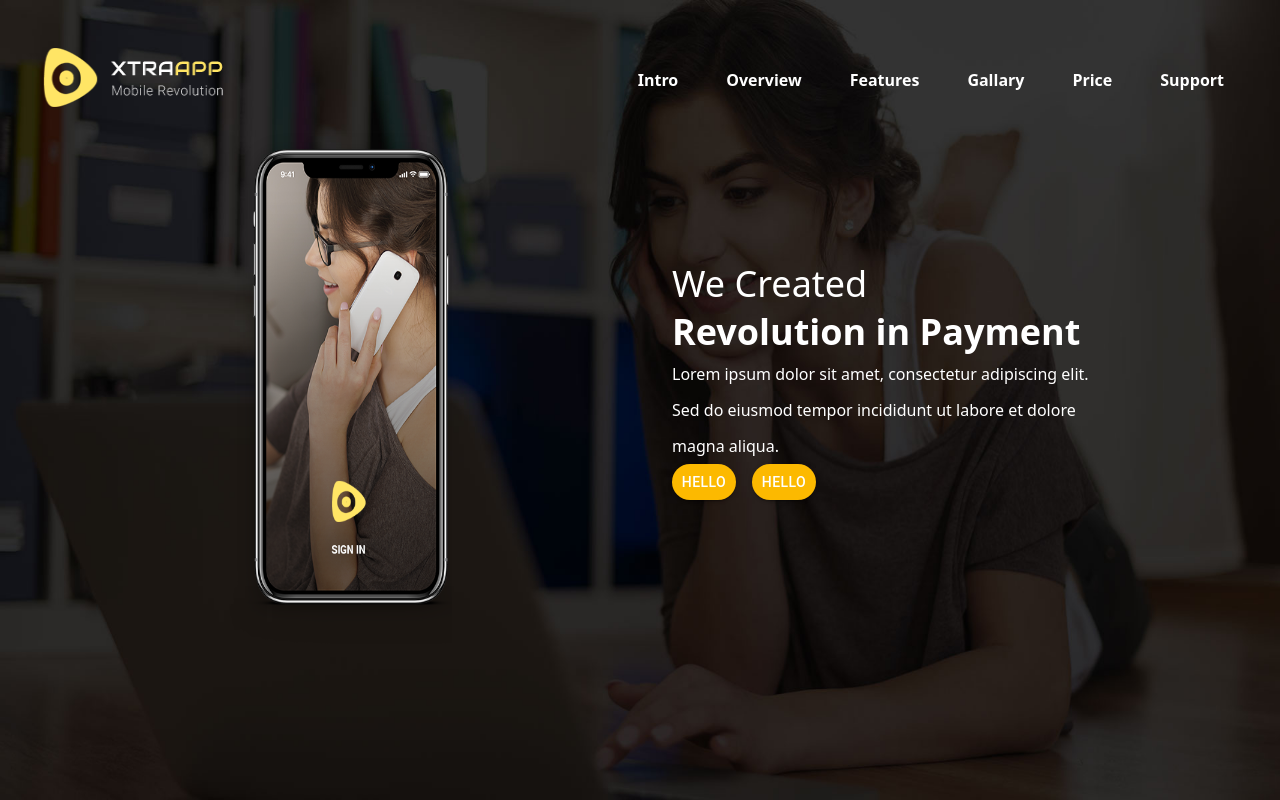
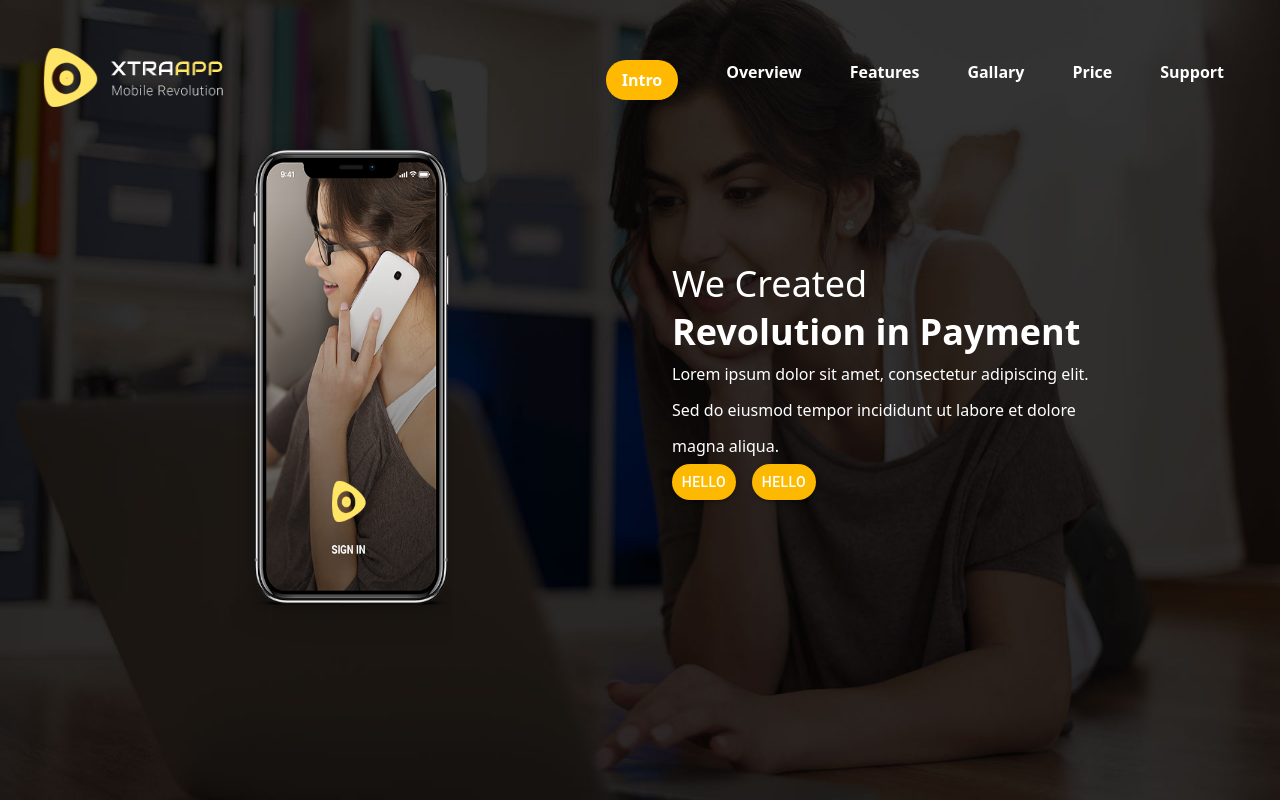
Before and after one commit to Dotuncom/First-React-typescript-mui-project, a React (Vite) app: page / in a window 1280 px wide. Shown: the top 800 px of the page. Built offline with nearby package versions, Linux system fonts and the light colour scheme.

Commit message:
feat: active link indicator for both desktop and mobile and hamburger implementation

```diff
--- a/src/components/Header.tsx
+++ b/src/components/Header.tsx
@@ -1,67 +1,127 @@
-import { useEffect, useState } from 'react'
-import logo from '../assets/logo-1-1.png'
+import { useEffect, useState } from "react";
+import logo from "../assets/logo-1-1.png";
+import { FaBars } from "react-icons/fa";
+import { FaX } from "react-icons/fa6";
 
-type MenuItemProps={
-    id:number,
-    name:string,
-    href:string
-}
+type MenuItemProps = {
+  id: number;
+  name: string;
+  href: string;
+};
 
 const Header = () => {
-    const [isScroll, setIsScroll] = useState(true)
-    useEffect(()=>{
-    const handleScroll=()=>{
-        if(window.scrollY > 50){
-                setIsScroll(true)
-        }else{
-            setIsScroll(false)
-        }
-     }
-     window.addEventListener('scroll', handleScroll)
-     return ()=>{
-        window.removeEventListener('scroll', handleScroll)
-     }
-    },[])
+  const [open, setIsOpen] = useState<boolean>(false);
+  const [activeItem, setActiveItem] = useState<number>(1);
+  const [isScroll, setIsScroll] = useState<boolean>(false);
 
-    const isActive=(id:number)=>{
-            const isActive = menuItems.filter(menuItem => menuItem.id === id)
+  const handleToggle = (): void => {
+    setIsOpen(!open);
+  };
 
-         }
-    const menuItems:MenuItemProps[]=[
-        {id:1, name:'Intro', href:'/' },
-        {id:1, name:'Overview', href:'/' },
-        {id:1, name:'Features', href:'/' },
-        {id:1, name:'Gallary', href:'/' },
-        {id:1, name:'Price', href:'/' },
-        {id:1, name:'Support', href:'/' }
-    ]
+  const handleMenuItemClick = (id: number): void => {
+    setActiveItem(id);
+    setIsOpen(false);
+  };
+
+  useEffect(() => {
+    const handleScroll = () => {
+      if (window.scrollY > 50) {
+        setIsScroll(true);
+      } else {
+        setIsScroll(false);
+      }
+    };
+    window.addEventListener("scroll", handleScroll);
+    return () => {
+      window.removeEventListener("scroll", handleScroll);
+    };
+  }, []);
+
+  const menuItems: MenuItemProps[] = [
+    { id: 1, name: "Intro", href: "#intro" },
+    { id: 2, name: "Overview", href: "#overview" },
+    { id: 3, name: "Features", href: "#features" },
+    { id: 4, name: "Gallary", href: "#gallery" },
+    { id: 5, name: "Price", href: "#price" },
+    { id: 6, name: "Support", href: "#support" },
+  ];
+
   return (
-    <div className={`hidden  lg:block sticky z-1000 w-full h-25  `}>
-<div className={`flex items-center px-10 justify-between  ${isScroll ?'bg-black/50 w-full  fixed':'pt-10'} `}>
- <div className='w-50 h-20  '>
-            <img
-            src={logo} alt="logo"
-  className='w-full h-full'
-            />
+    <div className={`relative z-50 w-full h-25`}>
+      <div
+        className={`flex items-center px-4 lg:px-10 justify-between ${
+          isScroll ? "bg-black/90 w-full fixed py-2" : "pt-10 bg-transparent"
+        } transition-all duration-300`}
+      >
+        <div className="lg:w-50 lg:h-20">
+          <img src={logo} alt="logo" className="w-full h-full" />
         </div>
-        <div className='flex space-x-4'>
-          {
-           menuItems.map((menuItem)=>(
-           <ul className=''>
-             <li
-             className='text-white font-bold text-base flex px-4 py-2 rounded-full'
-             key={menuItem.id}>
-                    <a href="#"> {menuItem.name}</a>
-             </li>
-           </ul>
 
-           ))
-          }
+        {/* Desktop Navigation */}
+        <div className="hidden md:flex space-x-4">
+          {menuItems.map((menuItem) => (
+            <ul key={menuItem.id}>
+              <li className="text-white font-bold text-base flex px-4 py-2 rounded-full">
+                <a
+                  href={menuItem.href}
+                  className={`transition-colors duration-200  ${
+                    activeItem === menuItem.id ? "text-white bg-amber-400 px-4 py-2 rounded-full" : ""
+                  }`}
+                  onClick={() => handleMenuItemClick(menuItem.id)}
+                >
+                  {menuItem.name}
+                </a>
+              </li>
+            </ul>
+          ))}
         </div>
-</div>
 
+        {/* Mobile Hamburger Button */}
+        <button
+          onClick={handleToggle}
+          className="md:hidden z-90 text-white focus:outline-none"
+          aria-label="Toggle menu"
+        >
+          {open ? <FaX className="absolute left-0 " size={35} /> : <FaBars size={35} />}
+        </button>
+      </div>
+
+      {/* Mobile Menu Overlay */}
+      {open && (
+        <div
+          className="fixed inset-0 bg-black/70 z-40 md:hidden"
+          onClick={() => setIsOpen(false)}
+        ></div>
+      )}
+
+      {/* Mobile Menu */}
+      <div
+        className={`md:hidden fixed top-0 right-0 z-50 w-[80%] min-h-screen bg-amber-400 transform transition-transform duration-300 ease-in-out ${
+          open ? "translate-x-0" : "translate-x-full"
+        }`}
+      >
+        <div className="flex flex-col pt-20 px-6">
+          {menuItems.map((menuItem) => (
+            <ul key={menuItem.id} className="border-b border-amber-500 last:border-b-0">
+              <li
+                className="text-gray-800 font-bold text-lg py-4"
+              >
+                <a
+                  href={menuItem.href}
+                  className={`transition-colors duration-200 hover:text-white ${
+                    activeItem === menuItem.id ? "text-white" : ""
+                  }`}
+                  onClick={() => handleMenuItemClick(menuItem.id)}
+                >
+                  {menuItem.name}
+                </a>
+              </li>
+            </ul>
+          ))}
+        </div>
+      </div>
     </div>
-  )
-}
+  );
+};
 
-export default Header
+export default Header;
--- a/src/components/Hero.tsx
+++ b/src/components/Hero.tsx
@@ -1,20 +1,20 @@
 import React from "react";
 import heroImage from "../assets/hero.jpg";
-import Header from "./Header";
+import Header from "../components/Header";
 import mobilePhone from "../assets/sss-1.png";
 import { Button, Stack } from "@mui/material";
 const Hero = () => {
   return (
-    <div className=" relative min-h-screen w-full">
+    <div className=" relative min-h-screen md:min-h-200 lg:min-h-screen w-full">
       <img
         src={heroImage}
         className="absolute w-full h-full bg-cover bg-center"
         alt="hero image"
       />
       <Header />
-      <main className=" max-w-7xl lg:px-10  ">
-        <div className="absolute flex  lg:px-40 px-4 mt-20 lg:mt-0 text-white">
-          <div className="flex  lg:gap-40 items-center justify-center flex-col-reverse lg:flex-row">
+      <main className=" max-w-7xl md:px-10  ">
+        <div className="absolute flex  lg:px-40 px-4 mt-20 md:mt-0 text-white">
+          <div className="flex  lg:gap-40 items-center justify-center flex-col-reverse md:flex-row">
             <div className="lg:max-w-md h-140 pr-15 ">
               <img
                 src={mobilePhone}
@@ -24,7 +24,7 @@ const Hero = () => {
             </div>
             <div className="max-w-md">
               <div>
-                <h1 className=" text-2xl lg:text-4xl text-center lg:text-left lg:leading-12 ">
+                <h1 className=" text-2xl md:text-4xl text-center md:text-left md:leading-12 ">
                   We Created <br></br>
                   <span className="font-bold">Revolution in Payment</span>
                 </h1>
@@ -32,7 +32,7 @@ const Hero = () => {
                   Lorem ipsum dolor sit amet, consectetur adipiscing elit. Sed
                   do eiusmod tempor incididunt ut labore et dolore magna aliqua.
                 </p>
-                <div className="hidden lg:block">
+                <div className="hidden md:block">
                   <Stack gap={2} direction={"row"}>
                     <Button
                       sx={{
--- a/src/pages/Home.tsx
+++ b/src/pages/Home.tsx
@@ -17,18 +17,18 @@ const Home = () => {
           </p>
         </div>
       </div>
-      <div className="lg:max-w-7xl  w-full  flex flex-col lg:flex-row  text-justify lg:text-left px-2 py-4 lg:px-6 lg:py-0">
+      <div className="lg:max-w-7xl  w-full  flex flex-col md:flex-row  text-justify md:text-left px-2 py-4 md:px-6 lg:py-0">
 
-       <div className="border-b-2 w-full border-gray-700  flex flex-col lg:flex-row lg:gap-20 text-justify lg:text-left lg:pt-12 ">
+       <div className="border-b-2 w-full border-gray-700  flex flex-col md:flex-row md:gap-20 text-justify md:text-left md:pt-12 ">
          <div>
-          <h1 className="lg:text-3xl text-center lg:text-left text-gray-700">
+          <h1 className="md:text-3xl text-center md:text-left text-gray-700">
             Information
           </h1>
-          <h2 className="lg:text-4xl text-center lg:text-left ">
+          <h2 className="md:text-4xl text-center md:text-left ">
             <span className="font-bold  "> What is </span> Xtra Application ?
           </h2>
           <div className="max-w-2xl">
-            <p className="leading-8 lg:text-[20px] text-base">
+            <p className="leading-8 md:text-[20px] text-base">
               Track recent charges and payments with a timeline of your
               activity. Check your spending power to find out if your charges
               will be approved, so you can make purchases with confidence.
@@ -36,29 +36,29 @@ const Home = () => {
               depart, leave your key and hit the road.
             </p>
           </div>
-          <div className="flex flex-col items-center justify-center lg:mt-60 gap-10 lg:flex-row">
+          <div className="flex flex-col items-center justify-center md:mt-40 lg:mt-60 gap-6 md:flex-row">
             <div className="">
-              <span className="text-8xl ">81</span>
+              <span className="text-6xl ">81</span>
               <span className="text-2xl mt-20 text-gray-500 ">Top Review</span>
             </div>
             <div className="">
-              <span className="text-8xl ">57</span>
+              <span className="text-6xl ">57</span>
               <span className="text-2xl mt-20 text-gray-500 ">User Rating</span>
             </div>
           </div>
         </div>
-        <div className="mt-12">
+        <div className=" md:mt-60 lg:mt-12 ">
           <img src={mobile1} alt="mobile phone" />
         </div>
 
         </div>
            </div>
-            <div className="lg:max-w-7xl  w-full  flex flex-col lg:flex-row  text-justify lg:text-left px-2 py-4 lg:px-6 lg:py-0">
-              <div>
+            <div className="md:max-w-7xl  w-full  flex flex-col md:flex-row  text-justify lg:text-left px-2 py-4 lg:px-6 lg:py-0">
+              <div className="mt-0">
                           <img src={mobile2} alt="mobile phone" />
 
               </div>
-              <div>
+              <div className="">
                 dddjjdjd
               </div>
             </div>
```
